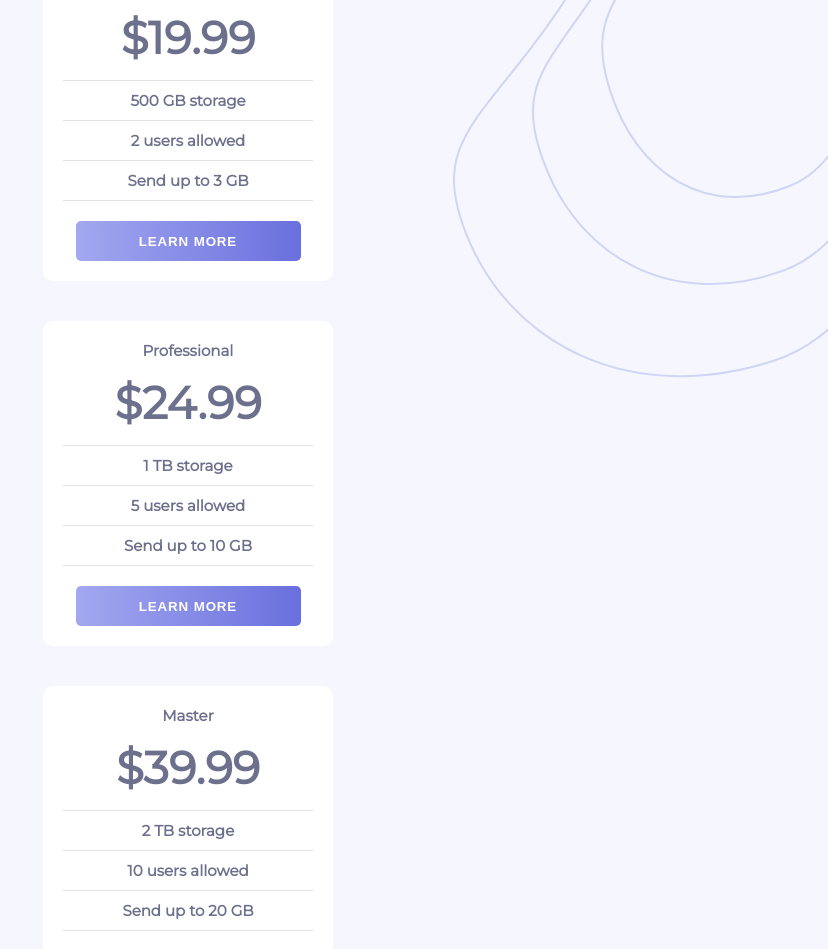
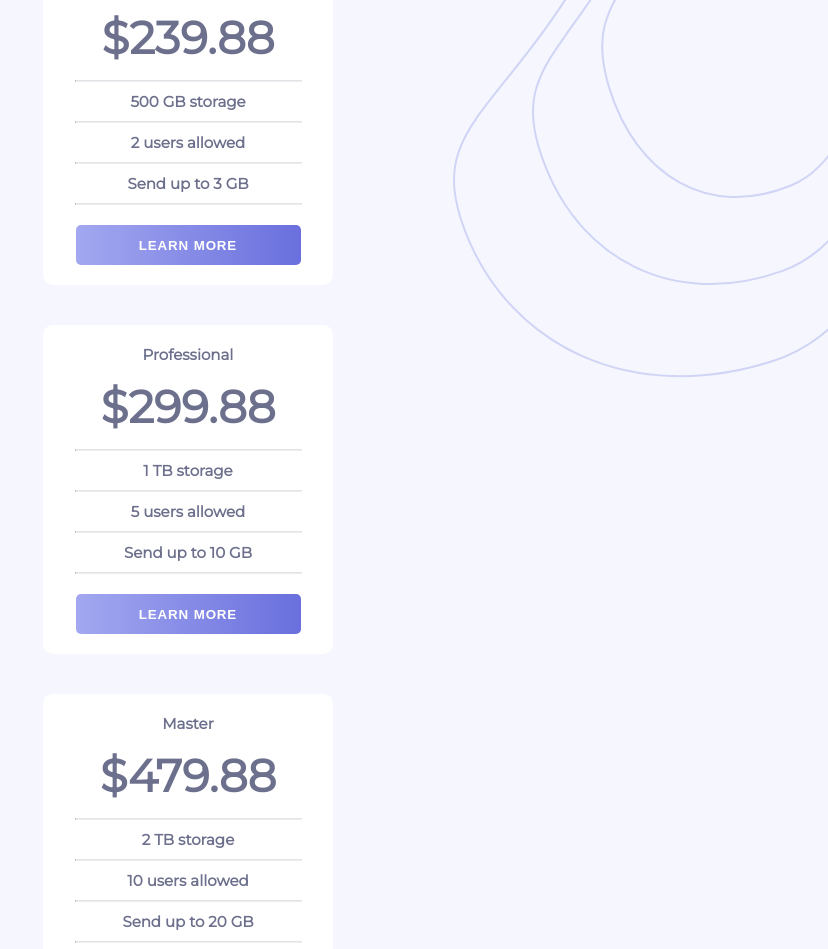
Before and after one commit to WillemTaylor/Pricing-component, a Vue app: page / in a window 1280 px wide. Shown: the part 280-1229 px from the top of the page, without its empty margins (452-1280 px from the left). Built offline with nearby package versions, Linux system fonts and the light colour scheme.

Commit message:
feedback resolved

```diff
--- a/public/index.html
+++ b/public/index.html
@@ -1,15 +1,24 @@
 <!DOCTYPE html>
 <html lang="en">
   <head>
-    <meta charset="utf-8">
-    <meta http-equiv="X-UA-Compatible" content="IE=edge">
-    <meta name="viewport" content="width=device-width,initial-scale=1.0">
-    <link rel="icon" href="<%= BASE_URL %>favicon.ico">
+    <meta charset="utf-8" />
+    <meta http-equiv="X-UA-Compatible" content="IE=edge" />
+    <meta name="viewport" content="width=device-width,initial-scale=1.0" />
+    <link rel="icon" href="<%= BASE_URL %>favicon.ico" />
+    <link
+      rel="stylesheet"
+      type="text/css"
+      href="https://fonts.googleapis.com/css?family=Montserrat&display=swap"
+    />
     <title><%= htmlWebpackPlugin.options.title %></title>
   </head>
   <body>
     <noscript>
-      <strong>We're sorry but <%= htmlWebpackPlugin.options.title %> doesn't work properly without JavaScript enabled. Please enable it to continue.</strong>
+      <strong
+        >We're sorry but <%= htmlWebpackPlugin.options.title %> doesn't work
+        properly without JavaScript enabled. Please enable it to
+        continue.</strong
+      >
     </noscript>
     <div id="app"></div>
     <!-- built files will be auto injected -->
--- a/src/SCSS_variables/styles.scss
+++ b/src/SCSS_variables/styles.scss
@@ -1,5 +1,4 @@
 @import 'variables.scss';
-@import url('https://fonts.googleapis.com/css?family=Montserrat&display=swap');
 
 #app {
   width: 100%;
@@ -58,7 +57,9 @@ body {
     display: flex;
     flex-direction: row;
     justify-content: center;
-    margin-top: 100px;
+    margin: 100px auto;
+    max-width: 1100px;
+    padding: 0 30px;
   }
 }
 
@@ -70,10 +71,7 @@ body {
   padding: 20px;
   margin: 40px auto;
   border-radius: 10px;
-
-  &:last-of-type {
-    margin-bottom: 40px;
-  }
+  align-items: center;
 
   @media only screen and (min-width: $desktop) {
     display: flex;
@@ -84,8 +82,7 @@ body {
     margin: 0;
 
     &:nth-of-type(2) {
-      height: 440px;
-      margin-top: -22px;
+      margin: auto 20px;
     }
   }
 
@@ -96,6 +93,17 @@ body {
       hsl(237, 63%, 64%)
     );
     color: white;
+
+    @media only screen and (min-width: $desktop) {
+      height: 440px;
+      margin-top: -22px;
+    }
+
+    .button {
+      color: hsl(233, 13%, 49%);
+      background: white;
+      border-radius: 5px;
+    }
   }
 
   h1 {
@@ -103,9 +111,10 @@ body {
     margin: 15px;
   }
 
-  .divider {
+  hr {
     margin: 10px auto;
     border-top: 1px solid #e2e2e9;
+    width: 90%;
 
     &:last-of-type {
       margin-bottom: 20px;
@@ -132,11 +141,5 @@ body {
     border-width: 0;
     margin: 0 auto;
     cursor: pointer;
-
-    &.active {
-      color: hsl(233, 13%, 49%);
-      background: white;
-      border-radius: 5px;
-    }
   }
 }
--- a/src/SCSS_variables/variables.scss
+++ b/src/SCSS_variables/variables.scss
@@ -1,2 +1,2 @@
-$mobile: 375px;
+$mobile: 600px;
 $desktop: 1440px;
--- a/src/components/pricing-component.vue
+++ b/src/components/pricing-component.vue
@@ -6,39 +6,39 @@
     <h1>Our Pricing</h1>
     <div class="toggle-container">
       <h4>Annual</h4>
-      <toggle />
+      <toggle @checked="handleCheckbox" />
       <h4>Monthly</h4>
     </div>
 
     <div class="tile-container">
-      <div id="tile" class="price-tile">
+      <div class="price-tile">
         Basic
-        <h1>$19.99</h1>
-        <div class="divider"></div>500 GB storage
-        <div class="divider"></div>2 users allowed
-        <div class="divider"></div>Send up to 3 GB
-        <div class="divider"></div>
-        <button class="button" @click="handleClick($event)">LEARN MORE</button>
+        <h1>${{monthlyActive ? basicMonthly : 12 * Number(basicMonthly)}}</h1>
+        <hr />500 GB storage
+        <hr />2 users allowed
+        <hr />Send up to 3 GB
+        <hr />
+        <button class="button" @click="handleClick">LEARN MORE</button>
       </div>
 
-      <div id="tile" class="price-tile">
+      <div class="price-tile">
         Professional
-        <h1>$24.99</h1>
-        <div class="divider"></div>1 TB storage
-        <div class="divider"></div>5 users allowed
-        <div class="divider"></div>Send up to 10 GB
-        <div class="divider"></div>
-        <button class="button" @click="handleClick($event)">LEARN MORE</button>
+        <h1>${{monthlyActive ? profMonthly : 12 * Number(profMonthly)}}</h1>
+        <hr />1 TB storage
+        <hr />5 users allowed
+        <hr />Send up to 10 GB
+        <hr />
+        <button class="button" @click="handleClick">LEARN MORE</button>
       </div>
 
-      <div id="tile" class="price-tile">
+      <div class="price-tile">
         Master
-        <h1>$39.99</h1>
-        <div class="divider"></div>2 TB storage
-        <div class="divider"></div>10 users allowed
-        <div class="divider"></div>Send up to 20 GB
-        <div class="divider"></div>
-        <button class="button" @click="handleClick($event)">LEARN MORE</button>
+        <h1>${{monthlyActive ? masterMonthly : 12 * Number(masterMonthly)}}</h1>
+        <hr />2 TB storage
+        <hr />10 users allowed
+        <hr />Send up to 20 GB
+        <hr />
+        <button class="button" @click="handleClick">LEARN MORE</button>
       </div>
     </div>
   </div>
@@ -56,22 +56,30 @@ export default {
     LeftSwirl,
     Toggle
   },
+  data() {
+    return {
+      monthlyActive: false,
+      basicMonthly: "19.99",
+      profMonthly: "24.99",
+      masterMonthly: "39.99"
+    };
+  },
   methods: {
-    handleClick(event) {
-      let evt = event.target.parentElement.className;
+    handleCheckbox(value) {
+      this.monthlyActive = value;
+    },
+    handleClick() {
+      let evt = event.target.parentElement;
       let tile = document.querySelectorAll(".price-tile");
-      let btn = document.querySelectorAll(".button");
 
-      for (let i = 0; i < tile.length; i++) {
-        for (let j = 0; j < btn.length; j++) {
-          btn[j].classList.remove("active");
+      tile.forEach(el => {
+        if (el.classList.value === "price-tile active") {
+          el.classList.remove("active");
         }
-        tile[i].classList.remove("active");
-      }
+      });
 
-      if (evt !== "price-tile active") {
-        event.target.parentElement.classList.add("active");
-        event.target.classList.add("active");
+      if (evt.className !== "price-tile active") {
+        evt.classList.add("active");
       }
     }
   }
--- a/src/components/toggle.vue
+++ b/src/components/toggle.vue
@@ -1,9 +1,24 @@
 <template>
   <label class="switch">
-    <input type="checkbox" />
+    <input type="checkbox" v-on="listeners" />
     <span class="slider round"></span>
   </label>
 </template>
+
+<script>
+export default {
+  computed: {
+    listeners() {
+      let vm = this;
+      return Object.assign({}, this.$listeners, {
+        input: function(event) {
+          vm.$emit("checked", event.target.checked);
+        }
+      });
+    }
+  }
+};
+</script>
 
 <style>
 .switch {
```
